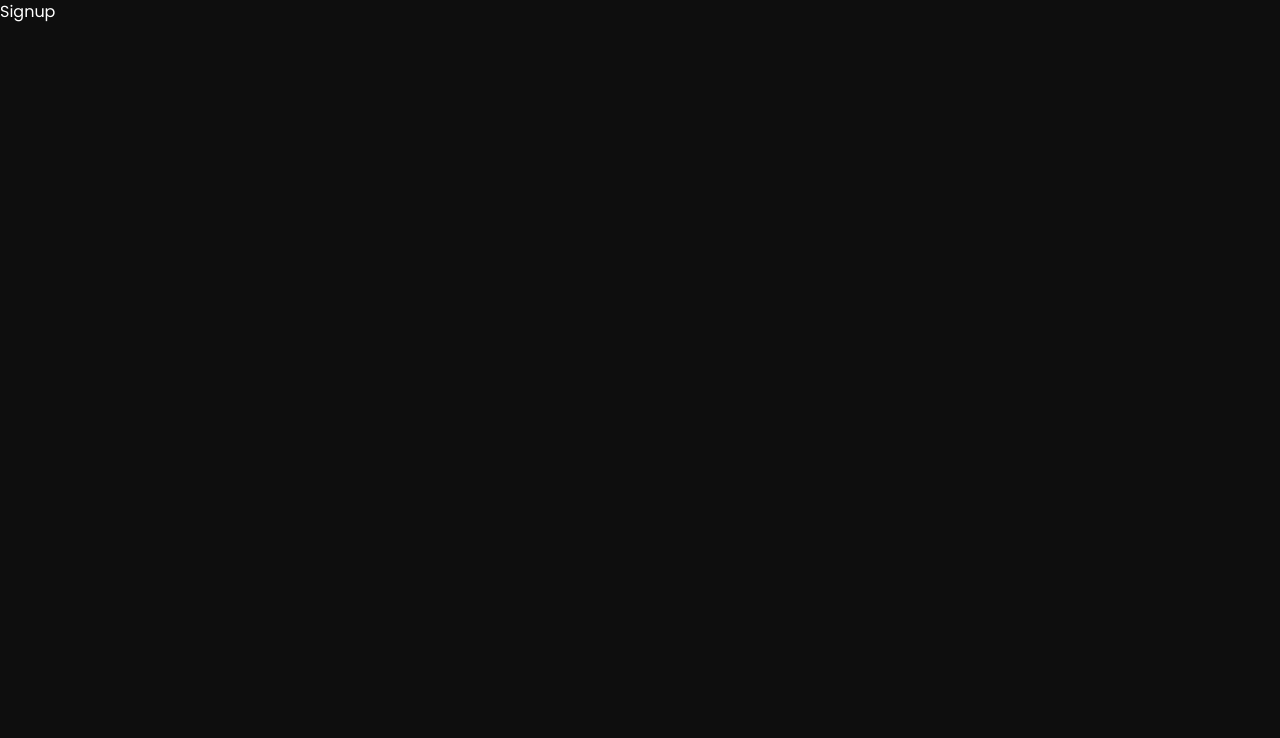
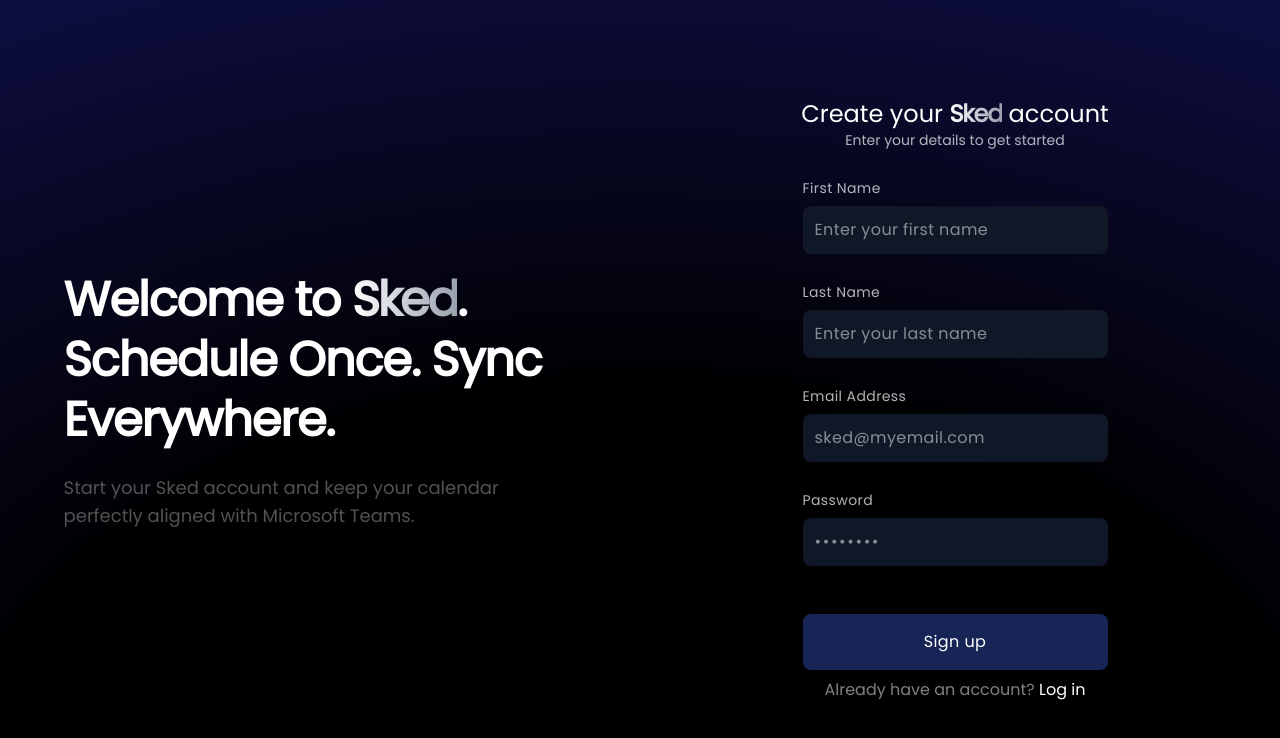
Before and after one commit to limuelcamangon15/Sked, a Next.js app: page /signup in a window 1280 px wide. Shown: the top 738 px of the page. Built offline with nearby package versions, Linux system fonts and the light colour scheme.

Commit message:
added login and signup page

```diff
--- /dev/null
+++ b/app/components/Forms/LoginForm.tsx
@@ -0,0 +1,97 @@
+import Link from "next/link";
+
+function LoginForm() {
+  return (
+    <>
+      <div className="flex gap-5 w-full ">
+        <section className="hidden lg:flex items-center justify-center w-full">
+          <div className="w-6/7">
+            <div>
+              <h1 className="text-5xl font-semibold tracking-tight leading-tight">
+                Welcome back to{" "}
+                <Link
+                  href={"/"}
+                  className="inline bg-linear-to-r from-white to-gray-400 bg-clip-text text-transparent font-bold tracking-tighter"
+                >
+                  Sked
+                </Link>
+                .
+              </h1>
+              <p className="text-5xl font-semibold tracking-tight leading-tight">
+                Schedule Once. Sync Everywhere.
+              </p>
+            </div>
+
+            <p className="mt-6 text-lg text-neutral-600 max-w-lg">
+              Log in to keep your schedule up to date across Sked and Microsoft
+              Teams.
+            </p>
+          </div>
+        </section>
+
+        <form className="flex flex-col gap-7 items-center justify-center w-full h-full tracking-wide">
+          <div className="tracking-normal text-center">
+            <h1 className="text-2xl">
+              Log in to{" "}
+              <span className="bg-linear-to-r from-white to-gray-400 bg-clip-text text-transparent font-bold tracking-tighter">
+                Sked
+              </span>
+            </h1>
+            <p className="text-sm text-white/70">
+              Enter your details to log in your account
+            </p>
+          </div>
+
+          <div className="flex flex-col gap-2 w-100 md:w-1/2">
+            <label
+              htmlFor="lastName"
+              className="text-sm font-thin text-white/70"
+            >
+              Email Address
+            </label>
+            <input
+              type="email"
+              name="email"
+              id="email"
+              placeholder="sked@myemail.com"
+              className="outline-0 rounded-lg p-3 bg-gray-900"
+            />
+          </div>
+
+          <div className="flex flex-col gap-2 w-100 md:w-1/2">
+            <label
+              htmlFor="lastName"
+              className="text-sm font-thin text-white/70"
+            >
+              Password
+            </label>
+            <input
+              type="password"
+              name="password"
+              id="password"
+              placeholder="••••••••"
+              className="outline-0 rounded-lg p-3 bg-gray-900 tracking-widest"
+            />
+          </div>
+
+          <div className="w-100 md:w-1/2 flex flex-col gap-2">
+            <button className="w-full mt-5 py-4 px-6 cursor-pointer text-white bg-blue-950 rounded-lg hover:bg-blue-900 hover:text-white hover:scale-103 transition-all duration-300">
+              Log in
+            </button>
+            <p className="text-center text-white/50 tracking-normal">
+              Don't have an account?{" "}
+              <Link
+                href={"/signup"}
+                className="text-white hover:text-white/70 transition-all duration-300"
+              >
+                Sign up
+              </Link>
+            </p>
+          </div>
+        </form>
+      </div>
+    </>
+  );
+}
+
+export default LoginForm;
--- /dev/null
+++ b/app/components/Forms/SignupForm.tsx
@@ -0,0 +1,130 @@
+import Link from "next/link";
+
+function SignupForm() {
+  return (
+    <>
+      <div className="flex gap-5  w-full ">
+        <section className="hidden lg:flex items-center justify-center w-full">
+          <div className="w-6/7">
+            <div>
+              <h1 className="text-5xl font-semibold tracking-tight leading-tight">
+                Welcome to{" "}
+                <Link
+                  href={"/"}
+                  className="inline bg-linear-to-r from-white to-gray-400 bg-clip-text text-transparent font-bold tracking-tighter"
+                >
+                  Sked
+                </Link>
+                .
+              </h1>
+              <p className="text-5xl font-semibold tracking-tight leading-tight">
+                Schedule Once. Sync Everywhere.
+              </p>
+            </div>
+
+            <p className="mt-6 text-lg text-neutral-600 max-w-lg">
+              Start your Sked account and keep your calendar perfectly aligned
+              with Microsoft Teams.
+            </p>
+          </div>
+        </section>
+
+        <form className="flex flex-col gap-7 items-center justify-center w-full h-full tracking-wide">
+          <div className="tracking-normal text-center">
+            <h1 className="text-2xl">
+              Create your{" "}
+              <span className="bg-linear-to-r from-white to-gray-400 bg-clip-text text-transparent font-bold tracking-tighter">
+                Sked
+              </span>{" "}
+              account
+            </h1>
+            <p className="text-sm text-white/70">
+              Enter your details to get started
+            </p>
+          </div>
+
+          <div className="flex flex-col gap-2 w-100 md:w-1/2">
+            <label
+              htmlFor="firstName"
+              className="text-sm font-thin text-white/70"
+            >
+              First Name
+            </label>
+            <input
+              type="text"
+              name="firstName"
+              id="firstName"
+              placeholder="Enter your first name"
+              className="outline-0 rounded-lg p-3 bg-gray-900"
+            />
+          </div>
+
+          <div className="flex flex-col gap-2 w-100 md:w-1/2">
+            <label
+              htmlFor="lastName"
+              className="text-sm font-thin text-white/70"
+            >
+              Last Name
+            </label>
+            <input
+              type="text"
+              name="lastName"
+              id="lastName"
+              placeholder="Enter your last name"
+              className="outline-0 rounded-lg p-3 bg-gray-900"
+            />
+          </div>
+
+          <div className="flex flex-col gap-2 w-100 md:w-1/2">
+            <label
+              htmlFor="lastName"
+              className="text-sm font-thin text-white/70"
+            >
+              Email Address
+            </label>
+            <input
+              type="email"
+              name="email"
+              id="email"
+              placeholder="sked@myemail.com"
+              className="outline-0 rounded-lg p-3 bg-gray-900"
+            />
+          </div>
+
+          <div className="flex flex-col gap-2 w-100 md:w-1/2">
+            <label
+              htmlFor="lastName"
+              className="text-sm font-thin text-white/70"
+            >
+              Password
+            </label>
+            <input
+              type="password"
+              name="password"
+              id="password"
+              placeholder="••••••••"
+              className="outline-0 rounded-lg p-3 bg-gray-900 tracking-widest"
+            />
+          </div>
+
+          <div className="w-100 md:w-1/2 flex flex-col gap-2">
+            <button className="w-full mt-5 py-4 px-6 cursor-pointer text-white bg-blue-950 rounded-lg hover:bg-blue-900 hover:text-white hover:scale-103 transition-all duration-300">
+              Sign up
+            </button>
+            <p className="text-center text-white/50 tracking-normal">
+              Already have an account?{" "}
+              <Link
+                href={"/login"}
+                className="text-white hover:text-white/70 transition-all duration-300"
+              >
+                Log in
+              </Link>
+            </p>
+          </div>
+        </form>
+      </div>
+    </>
+  );
+}
+
+export default SignupForm;
--- a/app/login/page.tsx
+++ b/app/login/page.tsx
@@ -1,7 +1,12 @@
-import React from "react";
+import Default from "../templates/Default";
+import LoginForm from "../components/Forms/LoginForm";
 
 function Login() {
-  return <div>Login</div>;
+  return (
+    <>
+      <Default>{<LoginForm />}</Default>
+    </>
+  );
 }
 
 export default Login;
--- a/app/signup/page.tsx
+++ b/app/signup/page.tsx
@@ -1,7 +1,13 @@
 import React from "react";
+import Default from "../templates/Default";
+import SignupForm from "../components/Forms/SignupForm";
 
 function Signup() {
-  return <div>Signup</div>;
+  return (
+    <>
+      <Default>{<SignupForm />}</Default>
+    </>
+  );
 }
 
 export default Signup;
```
